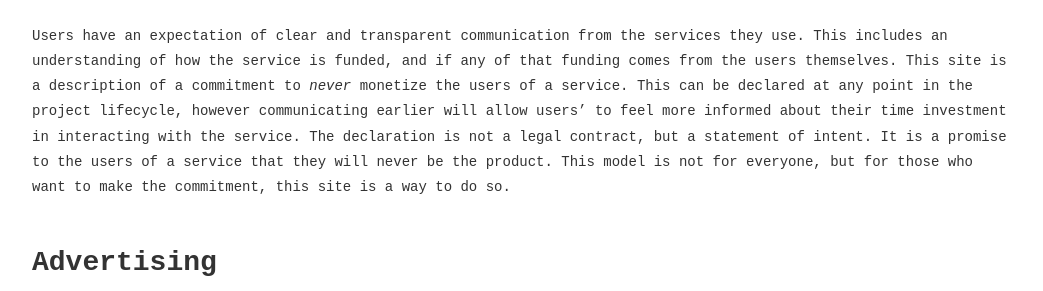
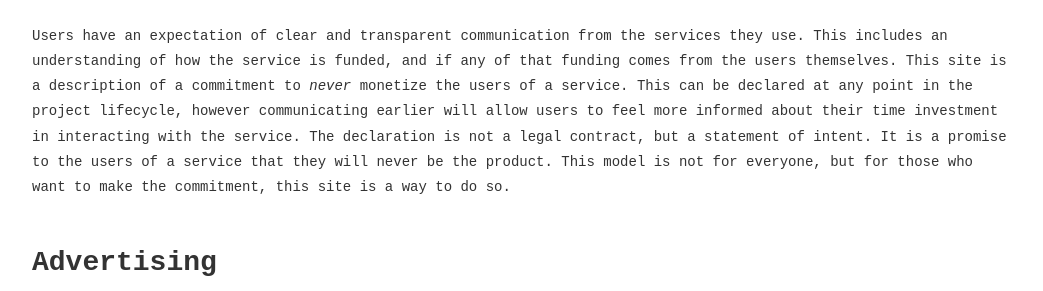
Before and after one commit to mark-pitblado/never-monetize, a Jekyll site: the page built from index.md, in a window 1280 px wide. Shown: the part 174-465 px from the top of the page, without its empty margins (118-1161 px from the left). Built offline with Jekyll 4.4.1, drawn with Linux system fonts in a browser that asks for light colours; a script that is not in the unit is left out.

Commit message:
Fix typo

```diff
--- a/index.md
+++ b/index.md
@@ -5,7 +5,7 @@ layout: default
 
 # Summary
 
-Users have an expectation of clear and transparent communication from the services they use. This includes an understanding of how the service is funded, and if any of that funding comes from the users themselves. This site is a description of a commitment to _never_ monetize the users of a service. This can be declared at any point in the project lifecycle, however communicating earlier will allow users' to feel more informed about their time investment in interacting with the service. The declaration is not a legal contract, but a statement of intent. It is a promise to the users of a service that they will never be the product. This model is not for everyone, but for those who want to make the commitment, this site is a way to do so.
+Users have an expectation of clear and transparent communication from the services they use. This includes an understanding of how the service is funded, and if any of that funding comes from the users themselves. This site is a description of a commitment to _never_ monetize the users of a service. This can be declared at any point in the project lifecycle, however communicating earlier will allow users to feel more informed about their time investment in interacting with the service. The declaration is not a legal contract, but a statement of intent. It is a promise to the users of a service that they will never be the product. This model is not for everyone, but for those who want to make the commitment, this site is a way to do so.
 
 ## Advertising
 
```
